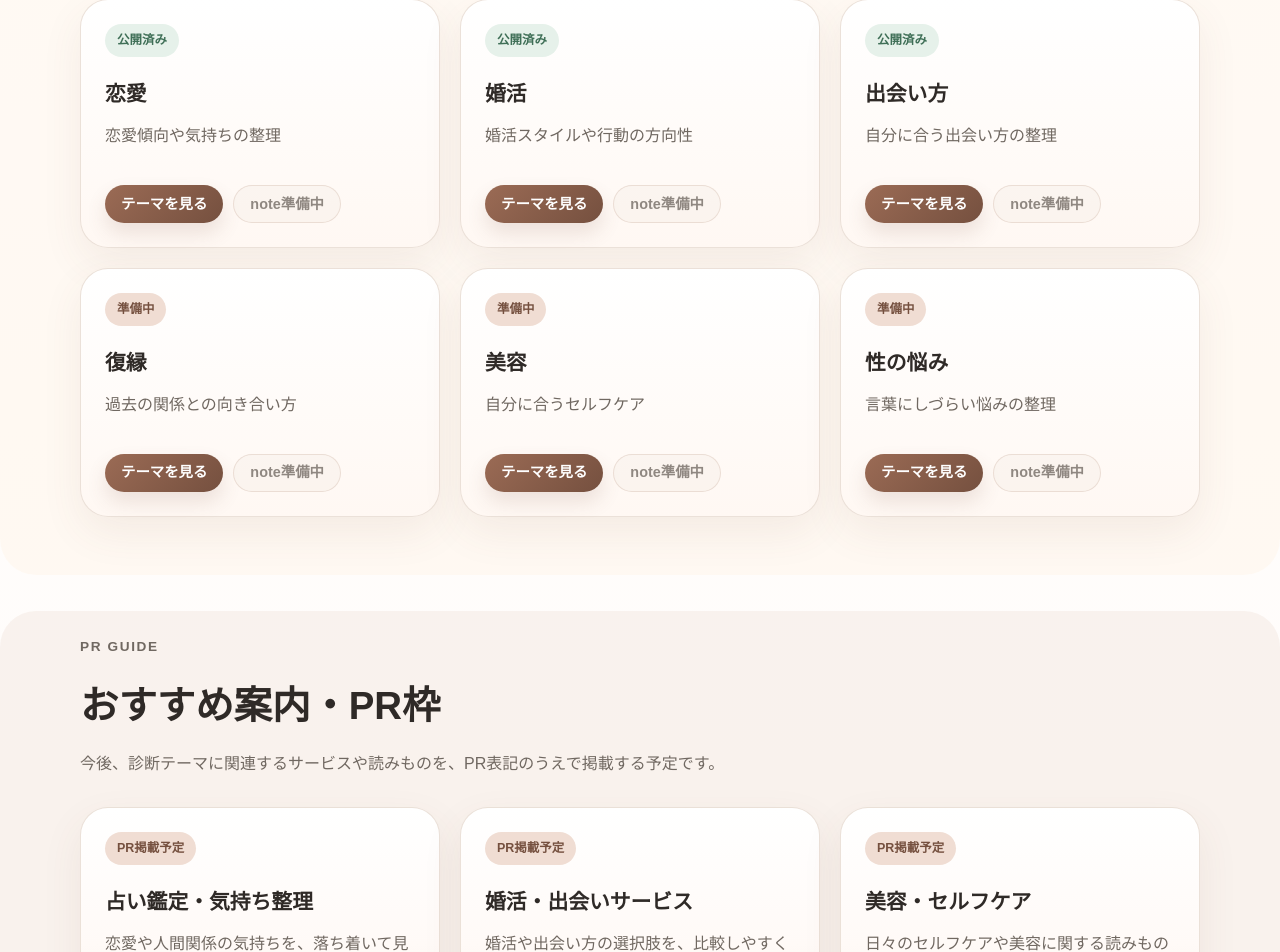
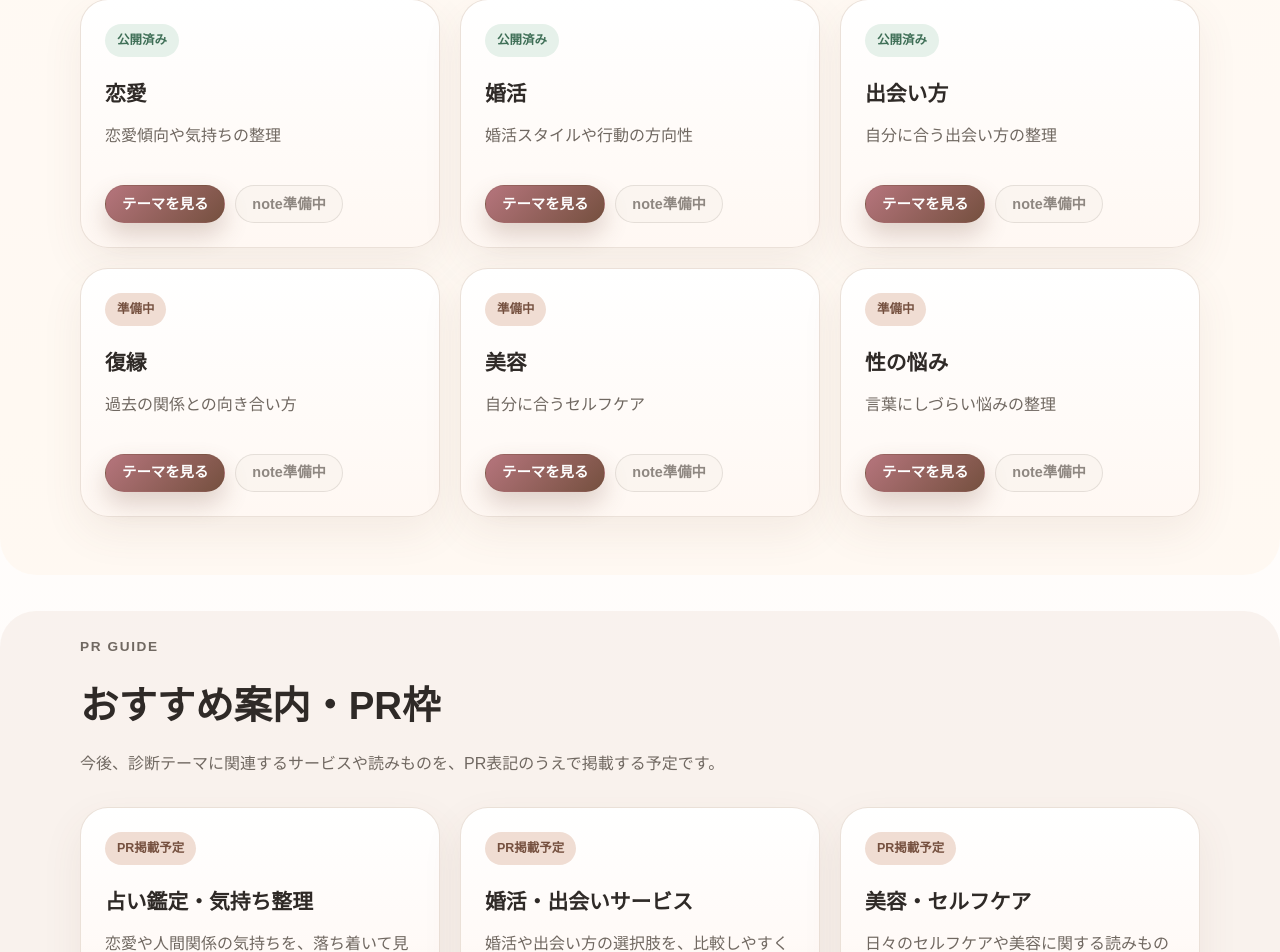
Before and after one commit to kenichis1971-cloud/diagnosis-portal-site, a Next.js app: page / in a window 1280 px wide. Shown: the part 1840-2792 px from the top of the page. Built offline with nearby package versions, Linux system fonts and the light colour scheme; no server answers.

Commit message:
Clarify category action button states

```diff
--- a/app/globals.css
+++ b/app/globals.css
@@ -471,43 +471,49 @@ main {
 
 .category-guide-card__link,
 .category-list__link {
+  border: 1px solid rgba(117, 80, 63, 0.18);
   color: #ffffff;
-  background: linear-gradient(135deg, var(--primary), var(--primary-dark));
-  box-shadow: 0 10px 20px rgba(117, 80, 63, 0.14);
-  transition: transform 160ms ease, box-shadow 160ms ease;
-}
-
-.category-guide-card__link:hover,
-.category-list__link:hover,
-.category-guide-card__note:hover,
-.category-list__note:hover {
-  transform: translateY(-1px);
+  background: linear-gradient(135deg, #b6757d, var(--primary-dark));
+  box-shadow: 0 12px 24px rgba(117, 80, 63, 0.24);
+  transition: transform 160ms ease, box-shadow 160ms ease, filter 160ms ease;
 }
 
 .category-guide-card__link:hover,
 .category-list__link:hover {
-  box-shadow: 0 14px 24px rgba(117, 80, 63, 0.2);
+  filter: saturate(1.08);
+  box-shadow: 0 16px 30px rgba(117, 80, 63, 0.3);
+  transform: translateY(-2px);
 }
 
 .category-guide-card__note,
 .category-list__note {
-  border: 1px solid rgba(155, 107, 85, 0.22);
+  border: 1px solid rgba(155, 107, 85, 0.24);
   color: var(--primary-dark);
-  background: rgba(255, 255, 255, 0.74);
-  transition: transform 160ms ease, background-color 160ms ease;
+  background: linear-gradient(180deg, #ffffff, #fff3ef);
+  box-shadow: 0 6px 14px rgba(117, 80, 63, 0.08);
+  transition: border-color 160ms ease, background-color 160ms ease, color 160ms ease;
+}
+
+.category-guide-card__note:hover,
+.category-list__note:hover {
+  border-color: rgba(155, 107, 85, 0.38);
+  background: #fff8f5;
 }
 
 .category-guide-card__note--disabled,
 .category-list__note--disabled {
-  color: var(--muted);
-  background: rgba(247, 239, 233, 0.58);
+  border-color: rgba(112, 104, 97, 0.16);
+  color: rgba(112, 104, 97, 0.78);
+  background: rgba(247, 239, 233, 0.46);
+  box-shadow: none;
   cursor: default;
-  opacity: 0.78;
+  font-weight: 700;
 }
 
 .category-guide-card__note--disabled:hover,
 .category-list__note--disabled:hover {
-  transform: none;
+  border-color: rgba(112, 104, 97, 0.16);
+  background: rgba(247, 239, 233, 0.46);
 }
 
 .pr-slot-card {
```
